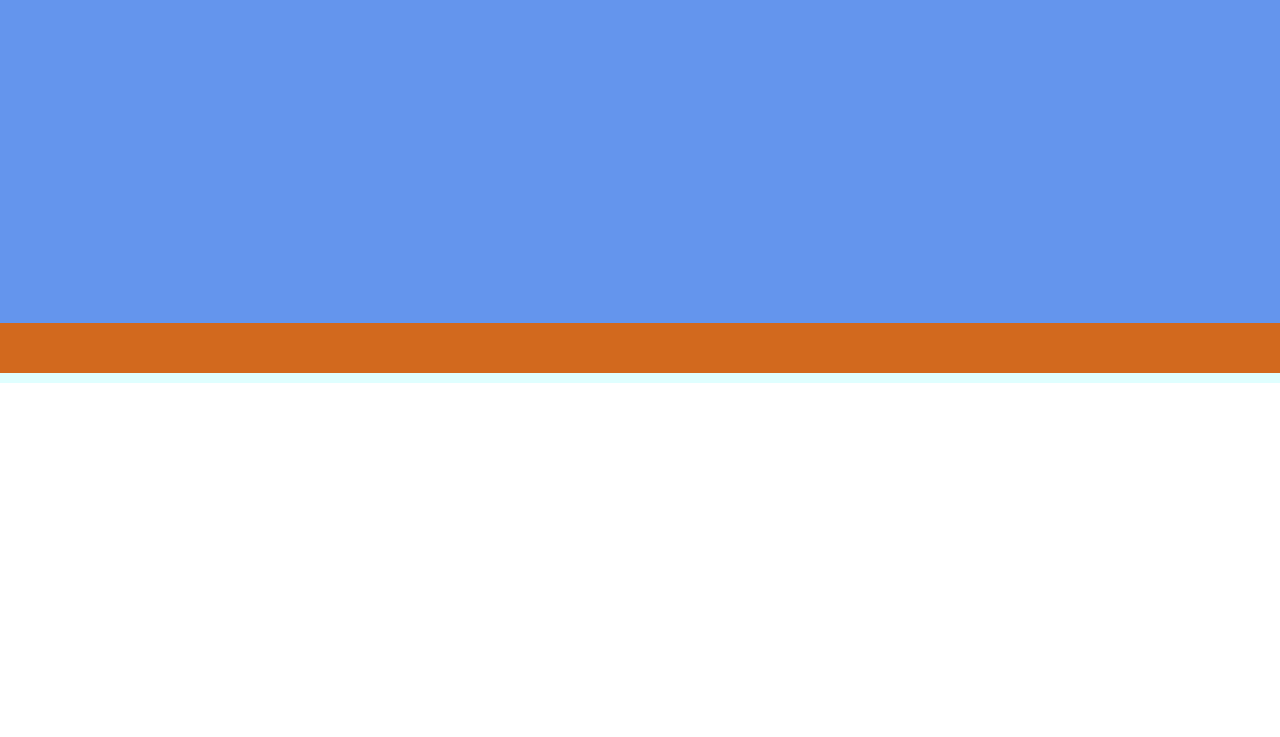
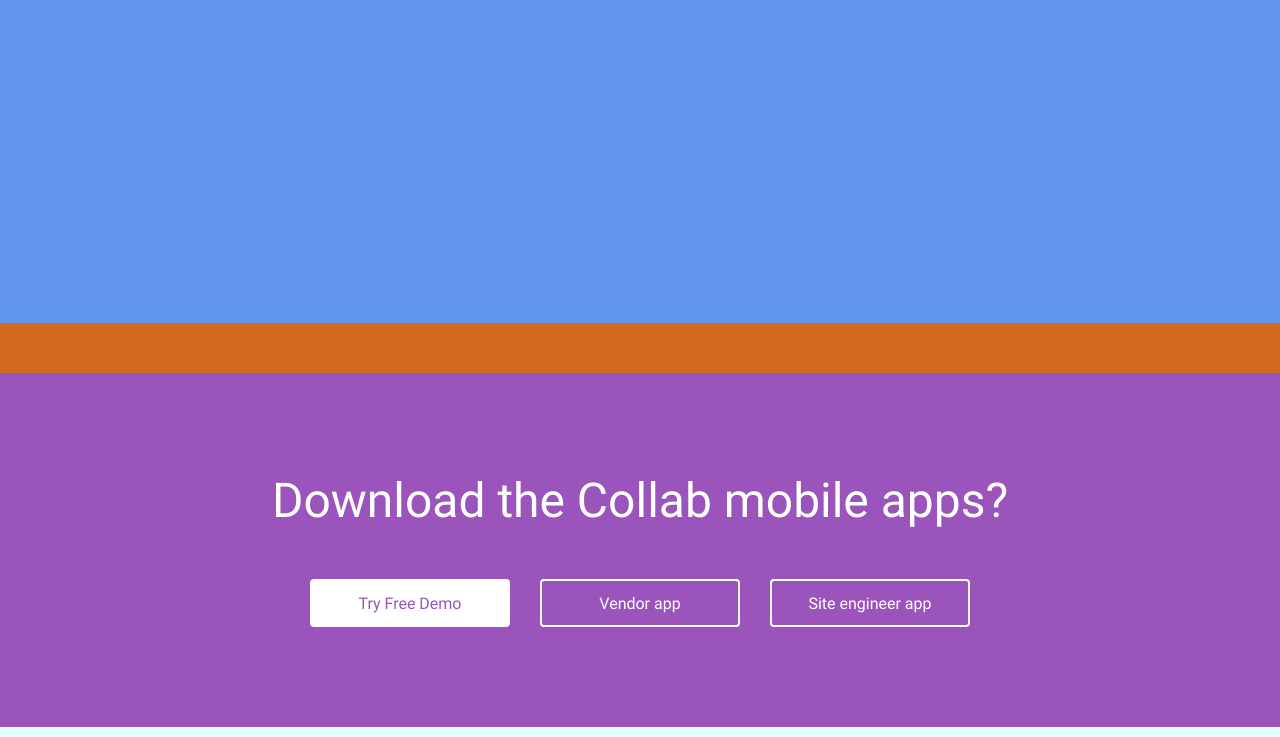
Before and after one commit to madrakas/bit_04_01_homework_colab, a website: page index.html in a window 1280 px wide. Shown: the part 4064-4801 px from the top of the page. Before the commit the page ends 4447 px from the top, so only its background shows below. Drawn offline with Linux system fonts and the light colour scheme.

Commit message:
download section

```diff
--- a/css/main.css
+++ b/css/main.css
@@ -423,12 +423,39 @@
 }
 
 
+.download_section {
+    display: flex;
+    flex-wrap: wrap;
+    width: 100%;
+    justify-content: center;
+    padding: 100px 0;
+    background-color: #9A54BC;
+    color: white;
+}
 
+.download_section .buttons{
+    display: flex;
+    gap: 30px;
+    width: 100%;
+    justify-content: center;
+    margin-top: 50px;
+}
 
+.download_section .button{
+    display: flex;
+    justify-content: center;
+    align-items: center;
+    border: 2px white solid;
+    border-radius: 4px;
+    width: 200px;
+    height: 48px;
+    cursor: pointer;
+}
 
-
-
-
+.download_section .button.active{
+    background-color: white;
+    color: #9A54BC;
+}
 
 
  /* The switch - the box around the slider */
--- a/index.html
+++ b/index.html
@@ -135,6 +135,14 @@
                 </div>
             </div>
 
+            <div class="download_section">
+                <h2>Download the Collab mobile apps?</h2>
+                <div class="buttons">
+                    <div class="button active">Try Free Demo</div>
+                    <div class="button">Vendor app</div>
+                    <div class="button">Site engineer app</div>
+                </div>
+            </div>
         </content>
     </contentholder>
 
```
